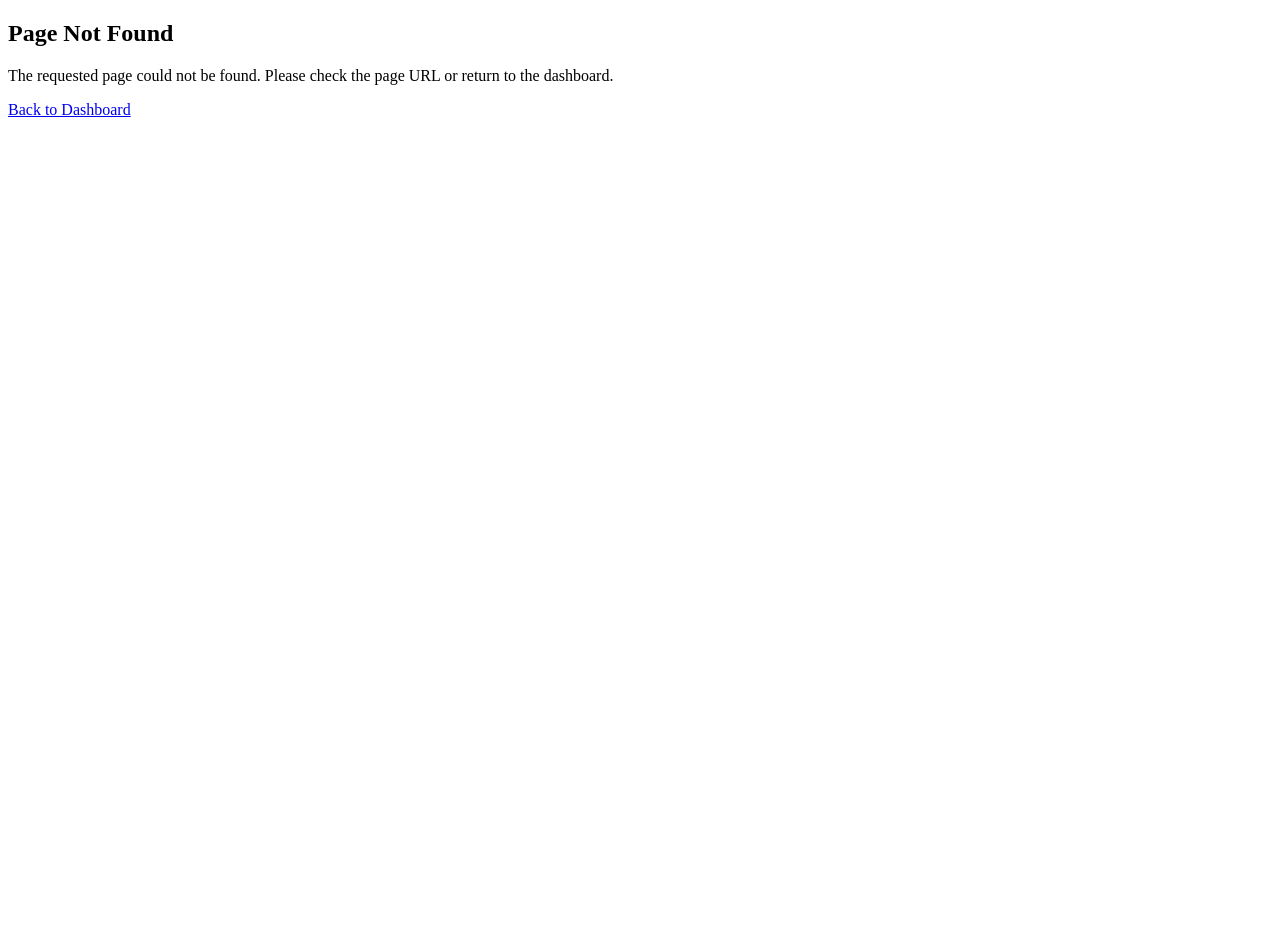
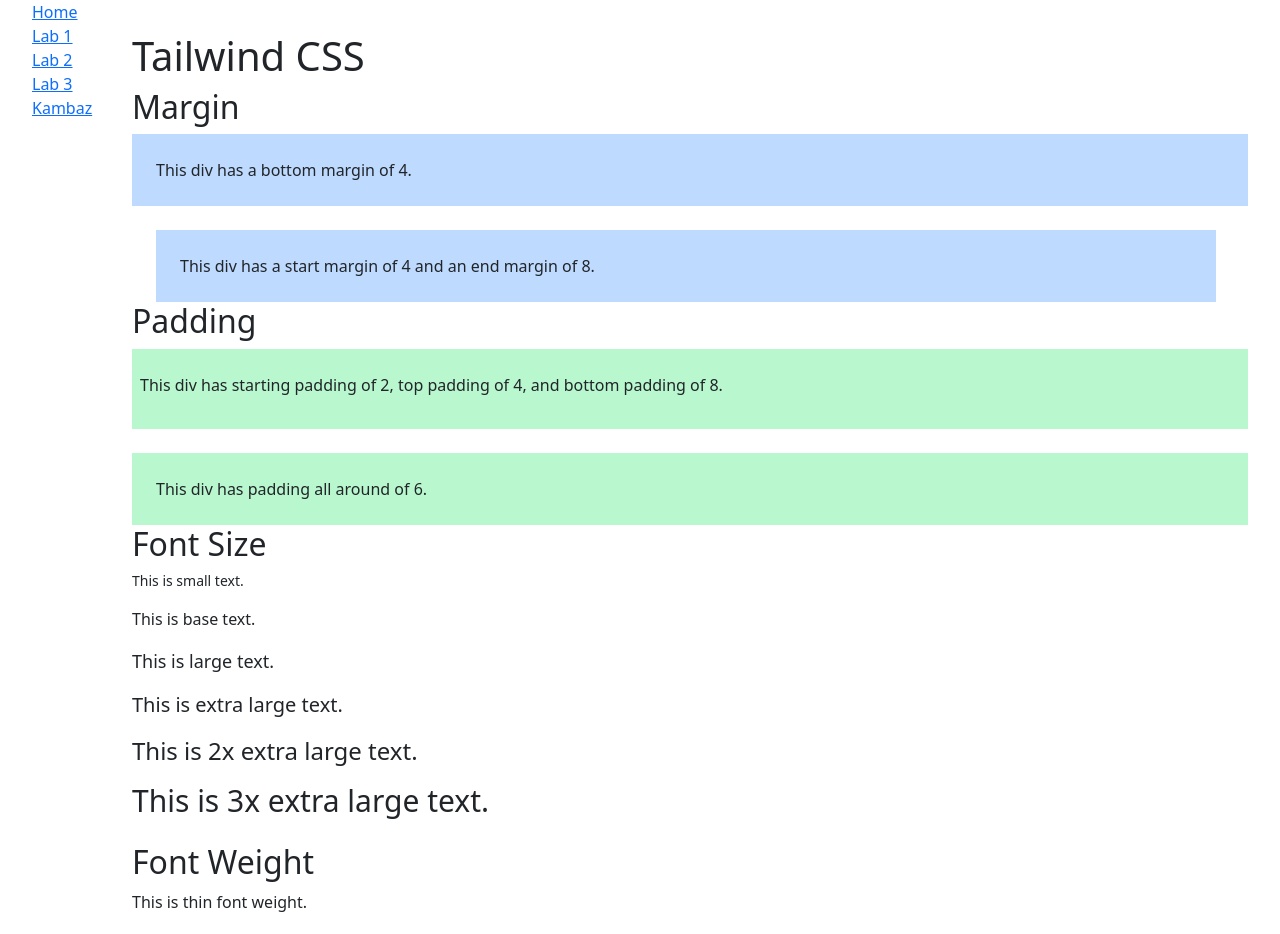
Before and after one commit to SophiaAva03/kambaz-next-js, a Next.js app: page /labs/lab2/tailwind in a window 1280 px wide. Before the commit this address had no page. Shown: the top 934 px of the page. Before the commit the page ends 800 px from the top, so only its background shows below. Built offline with nearby package versions, Linux system fonts and the light colour scheme.

Commit message:
lab2 through tailwind grids

```diff
--- /dev/null
+++ b/app/labs/lab2/ReactIconsSampler.tsx
@@ -0,0 +1,18 @@
+import { FaCalendar, FaEnvelopeOpenText, FaRegClock } from "react-icons/fa";
+import { AiOutlineDashboard } from "react-icons/ai";
+import { FaBookBible } from "react-icons/fa6";
+import { VscAccount } from "react-icons/vsc";
+export default function ReactIconsSampler() {
+  return (
+    <div id="wd-react-icons-sampler" className="mb-4">
+      <h3>React Icons Sampler</h3>
+      <div className="d-flex">
+        <VscAccount className="fs-3 text" />
+        <AiOutlineDashboard className="fs-3 text" />
+        <FaBookBible className="fs-3 text" />
+        <FaCalendar className="fs-3 text" />
+        <FaEnvelopeOpenText className="fs-3 text" />
+        <FaRegClock className="fs-3 text" />
+      </div>
+    </div>
+);}
--- a/app/labs/lab2/page.tsx
+++ b/app/labs/lab2/page.tsx
@@ -12,6 +12,7 @@
 import GridLayout from "./GridLayout";
 import Flex from "./Flex";
 import MediaQueriesDemo from "./MediaQueriesDemo";
+import ReactIconsSampler from "./ReactIconsSampler";
 
 export default function Lab2() {
   return (
@@ -77,6 +78,7 @@
       <GridLayout />
       <Flex />
       <MediaQueriesDemo />
+      <ReactIconsSampler />
     </div>
   );
 }
--- /dev/null
+++ b/app/labs/lab2/tailwind/TailwindBackgroundColors.tsx
@@ -0,0 +1,19 @@
+export default function TailwindBackgroundColors() {
+ return (
+   <div>
+     <h2 className="text-3xl font-bold mb-4">Background Colors</h2>
+     <div className="bg-red-500 text-white p-4 mb-4">
+       This div has a red background.
+     </div>
+     <div className="bg-green-500 text-white p-4 mb-4">
+       This div has a green background.
+     </div>
+     <div className="bg-blue-500 text-white p-4 mb-4">
+       This div has a blue background.
+     </div>
+     <div className="bg-yellow-500 text-black p-4 mb-4">
+       This div has a yellow background.
+     </div>
+   </div>
+ );
+}
--- /dev/null
+++ b/app/labs/lab2/tailwind/TailwindFilters.tsx
@@ -0,0 +1,15 @@
+export default function TailwindFilters() {
+ return (
+   <div>
+     <div>
+       <h3>Blurs</h3>
+       <div className="flex">
+         <img className="blur-none w-1/4" src="/images/angel-falls.jpg" />
+         <img className="blur-sm w-1/4" src="/images/angel-falls.jpg" />
+         <img className="blur-lg w-1/4" src="/images/angel-falls.jpg" />
+         <img className="blur-2xl w-1/4" src="/images/angel-falls.jpg" />
+       </div>
+     </div>
+   </div>
+ );
+}
--- /dev/null
+++ b/app/labs/lab2/tailwind/TailwindGrids.tsx
@@ -0,0 +1,33 @@
+export default function TailwindGrids() {
+ return (
+   <div>
+     <h2>Tailwind Grids</h2>
+     <div>
+       <h3 className="mt-6 text-3xl font-bold">4 Columns Grid</h3>
+       <div className="grid grid-cols-4 gap-4">
+         <div className="text-center bg-blue-300 p-3">01</div>
+         <div className="text-center bg-blue-300 p-3">02</div>
+         <div className="text-center bg-blue-300 p-3">03</div>
+         <div className="text-center bg-blue-300 p-3">04</div>
+         <div className="text-center bg-blue-300 p-3">05</div>
+         <div className="text-center bg-blue-300 p-3">06</div>
+         <div className="text-center bg-blue-300 p-3">07</div>
+         <div className="text-center bg-blue-300 p-3">08</div>
+         <div className="text-center bg-blue-300 p-3">09</div>
+       </div>
+     </div>
+     <div>
+       <h3 className="mt-6 text-3xl font-bold">3 Columns Grid</h3>
+       <div className="grid grid-cols-3 gap-4">
+         <div className="text-center bg-blue-300 p-3">01</div>
+         <div className="text-center bg-blue-300 p-3">02</div>
+         <div className="text-center bg-blue-300 p-3">03</div>
+         <div className="col-span-2 text-center bg-blue-300 p-3">04</div>
+         <div className="text-center bg-blue-300 p-3">05</div>
+         <div className="text-center bg-blue-300 p-3">06</div>
+         <div className="col-span-2 text-center bg-blue-300 p-3">07</div>
+       </div>
+     </div>
+   </div>
+ );
+}
--- /dev/null
+++ b/app/labs/lab2/tailwind/TailwindResponsiveDesign.tsx
@@ -0,0 +1,28 @@
+export default function TailwindResponsiveDesign() {
+ return (
+   <div className="mx-auto max-w-md overflow-hidden rounded-xl bg-white shadow-md md:max-w-2xl">
+     <div className="md:flex">
+       <div className="md:shrink-0">
+         <img className="h-48 w-full object-cover md:h-full md:w-48" src="/images/reactjs.jpg" alt="ReactJS logo" />
+       </div>
+       <div className="p-8">
+         <div className="text-sm font-semibold tracking-wide text-indigo-500 uppercase">
+           Professional Courses
+         </div>
+         <a href="#" className="mt-1 block text-lg leading-tight font-medium text-black hover:underline" >
+           Rocket Propulsion Fundamentals
+         </a>
+         <p className="mt-2 text-gray-500">
+           This course provides an in-depth study of the fundamentals of rocket
+           propulsion, covering topics such as propulsion theory, engine types,
+           fuel chemistry, and the practical applications of rocket technology.
+           Designed for students with a strong background in physics and
+           engineering, the course includes both theoretical instruction and
+           hands-on laboratory work
+         </p>
+       </div>
+     </div>
+     <br />
+   </div>
+ );
+}
--- /dev/null
+++ b/app/labs/lab2/tailwind/TailwindSpacing.tsx
@@ -0,0 +1,20 @@
+export default function TailwindSpacing() {
+ return (
+   <div>
+     <h2 className="text-3xl">Margin</h2>
+     <div className="bg-blue-200 mb-4 p-4">
+       This div has a bottom margin of 4.
+     </div>
+     <div className="bg-blue-200 ms-4 me-8 p-4">
+       This div has a start margin of 4 and an end margin of 8.
+     </div>
+     <h2 className="text-3xl mt-8">Padding</h2>
+     <div className="bg-green-200 ps-2 pt-4 pb-8 mb-4">
+       This div has starting padding of 2, top padding of 4, and bottom padding of 8.
+     </div>
+     <div className="bg-green-200 p-6">
+       This div has padding all around of 6.
+     </div>
+   </div>
+ );
+}
--- /dev/null
+++ b/app/labs/lab2/tailwind/TailwindTypography.tsx
@@ -0,0 +1,22 @@
+export default function TailwindTypography() {
+ return (
+   <div>
+     <h2 className="text-3xl">Font Size</h2>
+     <p className="text-sm">This is small text.</p>
+     <p className="text-base">This is base text.</p>
+     <p className="text-lg">This is large text.</p>
+     <p className="text-xl">This is extra large text.</p>
+     <p className="text-2xl">This is 2x extra large text.</p>
+     <p className="text-3xl">This is 3x extra large text.</p>
+     <h2 className="text-3xl font-bold mt-4">Font Weight</h2>
+     <p className="font-thin">This is thin font weight.</p>
+     <p className="font-light">This is light font weight.</p>
+     <p className="font-normal">This is normal font weight.</p>
+     <p className="font-medium">This is medium font weight.</p>
+     <p className="font-semibold">This is semi-bold font weight.</p>
+     <p className="font-bold">This is bold font weight.</p>
+     <p className="font-extrabold">This is extra-bold font weight.</p>
+     <p className="font-black">This is black font weight.</p>
+   </div>
+ );
+}
--- /dev/null
+++ b/app/labs/lab2/tailwind/index.css
@@ -0,0 +1 @@
+@import "tailwindcss";
--- /dev/null
+++ b/app/labs/lab2/tailwind/page.tsx
@@ -0,0 +1,21 @@
+import "./index.css";
+import TailwindSpacing from "./TailwindSpacing";
+import TailwindTypography from "./TailwindTypography";
+import TailwindBackgroundColors from "./TailwindBackgroundColors";
+import TailwindResponsiveDesign from "./TailwindResponsiveDesign";
+import TailwindFilters from "./TailwindFilters";
+import TailwindGrids from "./TailwindGrids";
+
+export default function TailwindLab() {
+ return (
+   <div className="p-8">
+     <h1 className="text-4xl font-bold mb-8">Tailwind CSS</h1>
+     <TailwindSpacing />
+     <TailwindTypography />
+     <TailwindBackgroundColors />
+     <TailwindResponsiveDesign />
+     <TailwindFilters />
+     <TailwindGrids />
+   </div>
+ );
+}
--- a/app/layout.tsx
+++ b/app/layout.tsx
@@ -1,6 +1,7 @@
 import type { Metadata } from "next";
 import { Geist, Geist_Mono } from "next/font/google";
 // import "./globals.css";
+import "bootstrap/dist/css/bootstrap.min.css";
 
 const geistSans = Geist({
   variable: "--font-geist-sans",
--- a/package.json
+++ b/package.json
@@ -9,9 +9,12 @@
     "lint": "eslint"
   },
   "dependencies": {
+    "bootstrap": "^5.3.8",
     "next": "16.1.4",
     "react": "19.2.3",
-    "react-dom": "19.2.3"
+    "react-bootstrap": "^2.10.10",
+    "react-dom": "19.2.3",
+    "react-icons": "^5.5.0"
   },
   "devDependencies": {
     "@tailwindcss/postcss": "^4",
```
Also changed, not shown: public/images/angel-falls.jpg (added), 1 other file (tests, documents, lock files or other folders).
